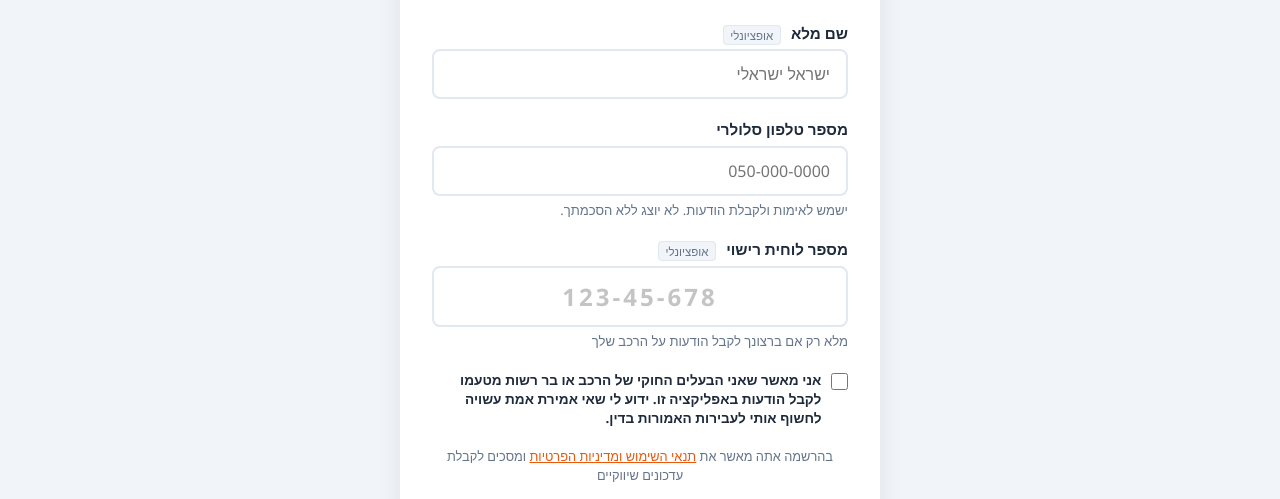
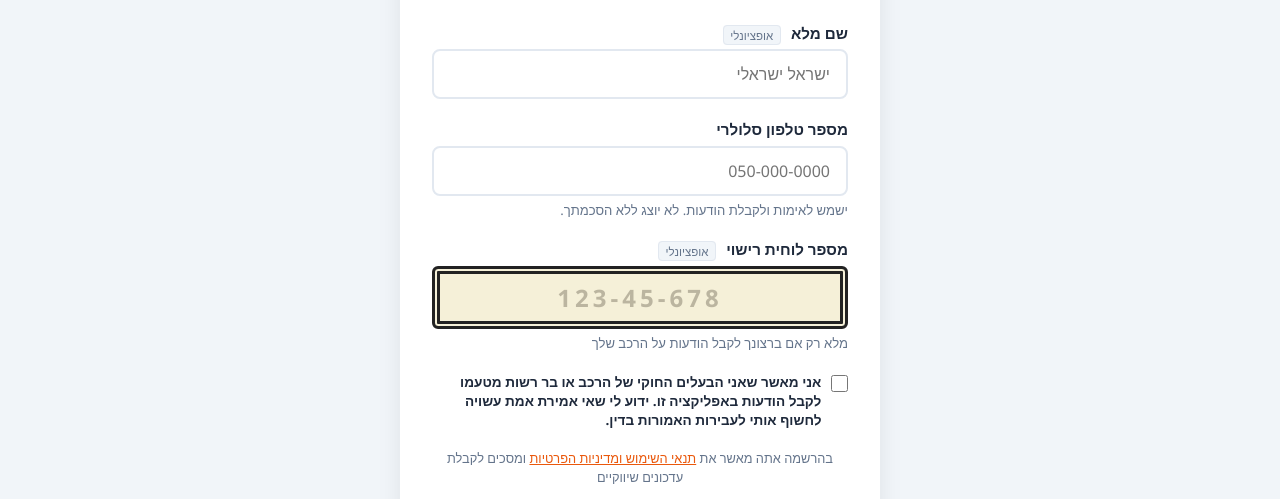
Before and after one commit to 7414675/Cartel, a website: page public/register.html in a window 1280 px wide. Shown: the part 275-774 px from the top of the page. Drawn offline with Linux system fonts and the light colour scheme; no server answers.

Commit message:
Style plate input as license plate — cream background, dark border, matching tagline
Co-Authored-By: Claude Sonnet 4.6 <noreply@anthropic.com>

```diff
--- a/public/style.css
+++ b/public/style.css
@@ -178,10 +178,20 @@ input.invalid {
   font-size: 1.5rem;
   font-weight: 700;
   text-align: center;
-  letter-spacing: 3px;
+  letter-spacing: 4px;
   direction: ltr;
+  background: #f5f0d8;
+  color: #111;
+  border: 3px solid #222;
+  border-radius: 6px;
+  box-shadow: inset 0 0 0 2px #f5f0d8, inset 0 0 0 5px #222;
 }
-.plate-input::placeholder { color: #c4c4c4; opacity: 1; }
+.plate-input:focus {
+  outline: none;
+  border-color: #222;
+  box-shadow: inset 0 0 0 2px #f5f0d8, inset 0 0 0 5px #222, 0 0 0 3px rgba(234,88,12,0.3);
+}
+.plate-input::placeholder { color: #bbb5a0; opacity: 1; }
 
 textarea {
   resize: vertical;
```
